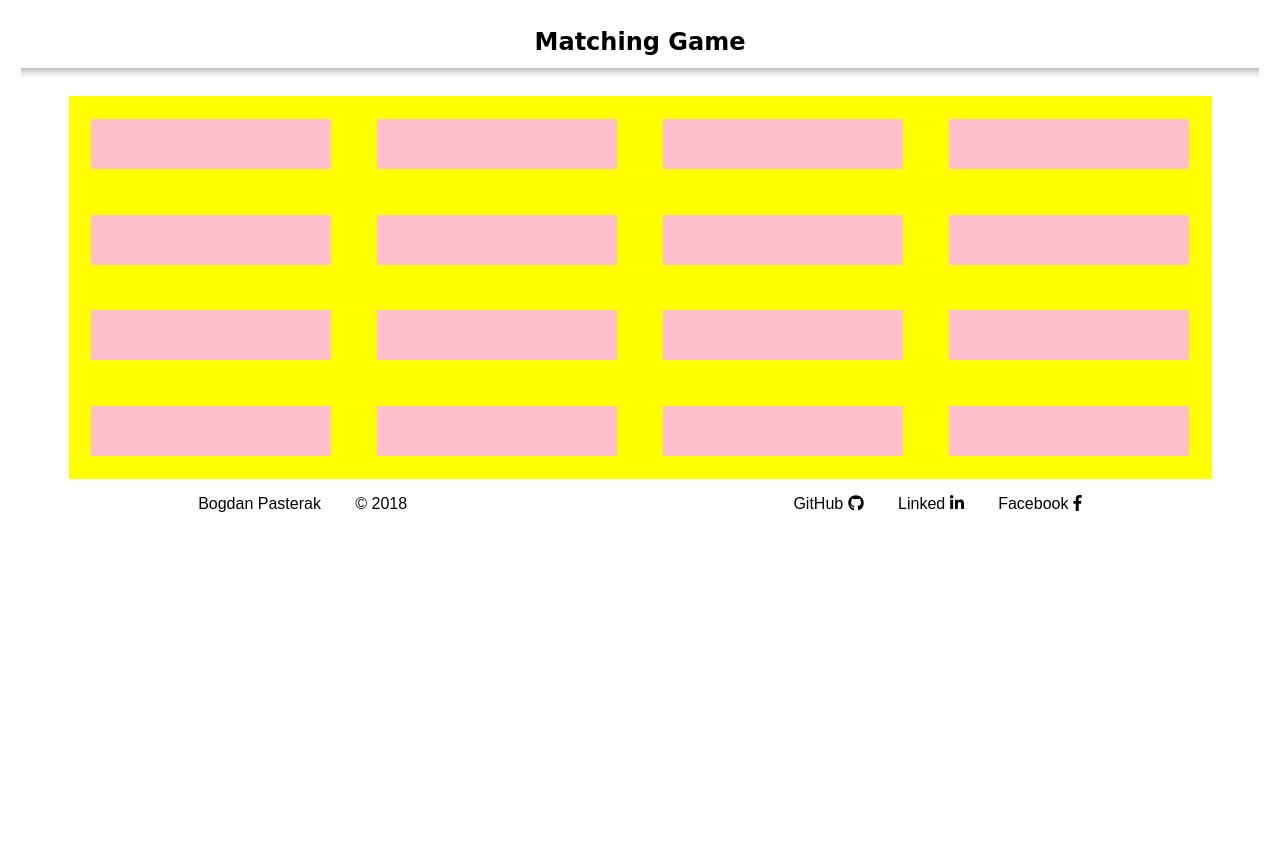
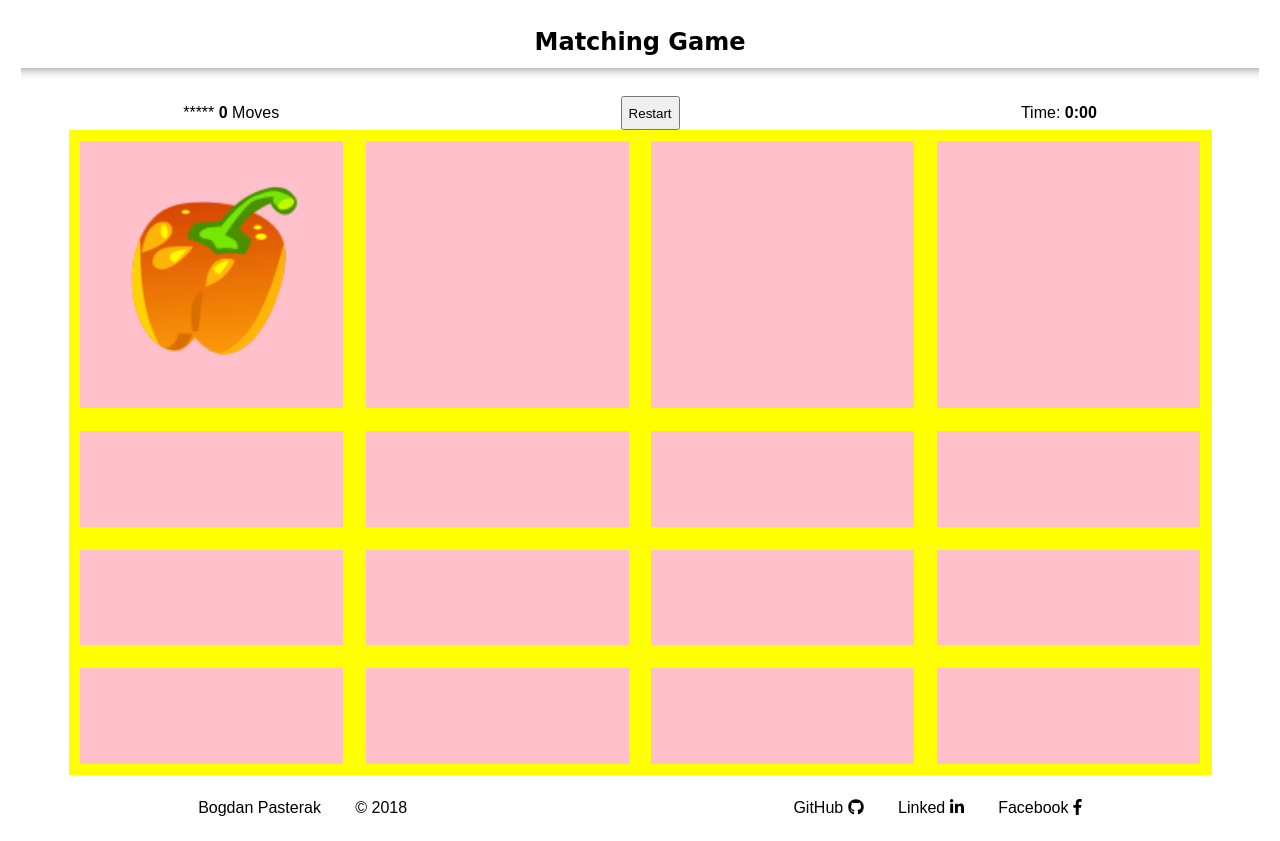
Before and after one commit to BogdanPasterak/memory-game, a plain HTML site: page index.html in a window 1280 px wide. Before the commit the page ends 800 px from the top, so only its background shows below. Drawn offline with Linux system fonts and the light colour scheme; a web font is replaced by a local one.

Commit message:
feat: View

```diff
--- a/css/myStyles.css
+++ b/css/myStyles.css
@@ -43,8 +43,13 @@ footer a {
 }
 
 span {
+  display: inline-block;
   white-space: pre;
-  margin: 0 15px;
+  margin: 8px 15px;
+}
+
+img {
+  width: 100%;
 }
 
 /* line stylization */
@@ -55,7 +60,7 @@ hr {
   box-shadow: inset 0 12px 12px -12px rgba(0, 0, 0, 0.5);
 }
 
-/* elements of bottom 3 or 2 or 1 columns */
+/* board 4 x 4 */
 .board {
   width: 90%;
   background-color: yellow;
@@ -64,13 +69,22 @@ hr {
   margin: 0 5%;
 }
 
-/* flex 3 columns */
+/* single cart */
 .cart {
-  margin: 2%;
-  width: 21%;
+  margin: 1%;
+  padding: 2%;
+  width: 19%;
   min-height: 50px;
   background-color: pink;
 }
+
+.results {
+  display: flex;
+  flex-flow: row;
+  justify-content: space-around;
+}
+
+
 
 //* image on header */
 .u-sign {
--- a/index.html
+++ b/index.html
@@ -20,10 +20,16 @@
         <h1>Matching Game</h1>
         <hr>
       </header>
+      <div class="results">
+        <span>***** <strong id="moves">0</strong> Moves</span>
+        </span>
+        <button type="button">Restart</button>
+        <span>Time: <strong id="time">0:00</strong></span>
+      </div>
       <!-- main part of the page -->
       <!-- three responsive blocks at the bottom -->
       <div class="board">
-        <div class="cart"></div>
+        <div class="cart"><img src="img/fruti01.png"></div>
         <div class="cart"></div>
         <div class="cart"></div>
         <div class="cart"></div>
@@ -42,7 +48,7 @@
       </div> <!-- end of board -->
       <footer>
         <p>
-          <span>Bogdan Pasterak</span>
+          <span><a href="mailto:bogdanpasterak@gmail.com">Bogdan Pasterak</a></span>
           <span>&copy; 2018</span>
         </p>
         <p>
```
